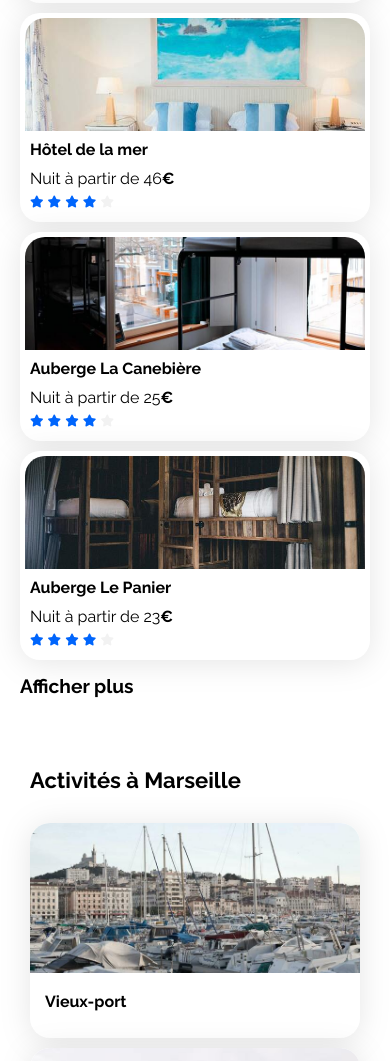
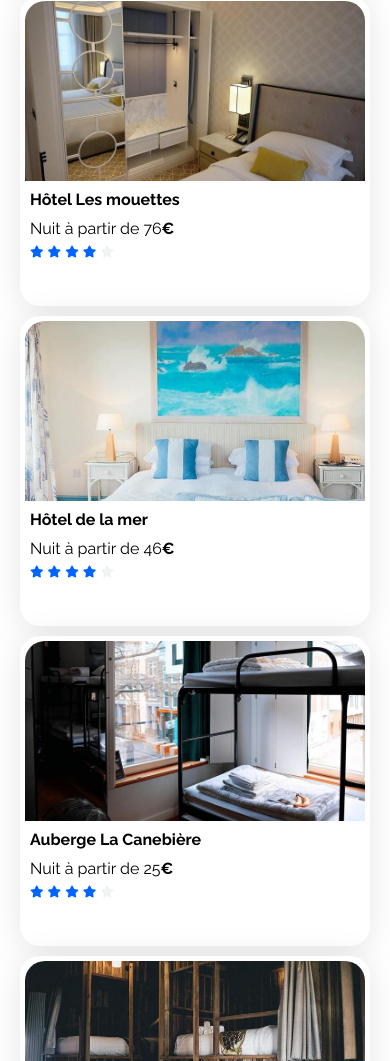
Before and after one commit to MathCod/Projet-Booki, a plain HTML site: page index.html in a window 390 px wide. Shown: the part 1957-3018 px from the top of the page. Drawn offline with Linux system fonts and the light colour scheme.

Commit message:
Ajustement ratio photos + W3C

```diff
--- a/css/style.css
+++ b/css/style.css
@@ -228,10 +228,10 @@ h1 {
 
 .hebergements-cards img {
   width: 100%;
-  height: 113px;
+  aspect-ratio: 335/124;
+  height: 60%;
   border-top-left-radius: 20px;
   border-top-right-radius: 20px;
-  object-fit: cover;
 }
 
 .hebergements-cards {
@@ -243,6 +243,10 @@ h1 {
   box-sizing: border-box;
   margin-top: 30px;
   gap: 30px;
+}
+
+.hebergements-cards .card {
+  height: 200px;
 }
 
 .hebergements-cards a {
@@ -416,6 +420,10 @@ h1 {
     width: 100%;
   }
 
+  .hebergements-cards .card {
+    height: 250px;
+  }
+
   .populaires {
     width: 100%;
     margin-top: 10px;
@@ -439,11 +447,12 @@ h1 {
     font-size: 13px;
   }
   .card-no-padd {
-    height: 200px;
+    height: 250px;
   }
 
   .card-no-padd img {
-    height: 150px;
+    aspect-ratio: 315/141;
+    height: 200px;
   }
 
   .footer-section li {
@@ -600,6 +609,9 @@ h1 {
   .hebergements-cards {
     gap: 10px;
   }
+  .hebergements-cards .card {
+    height: 300px;
+  }
   .populaires-cards a {
     width: 100%;
   }
```
